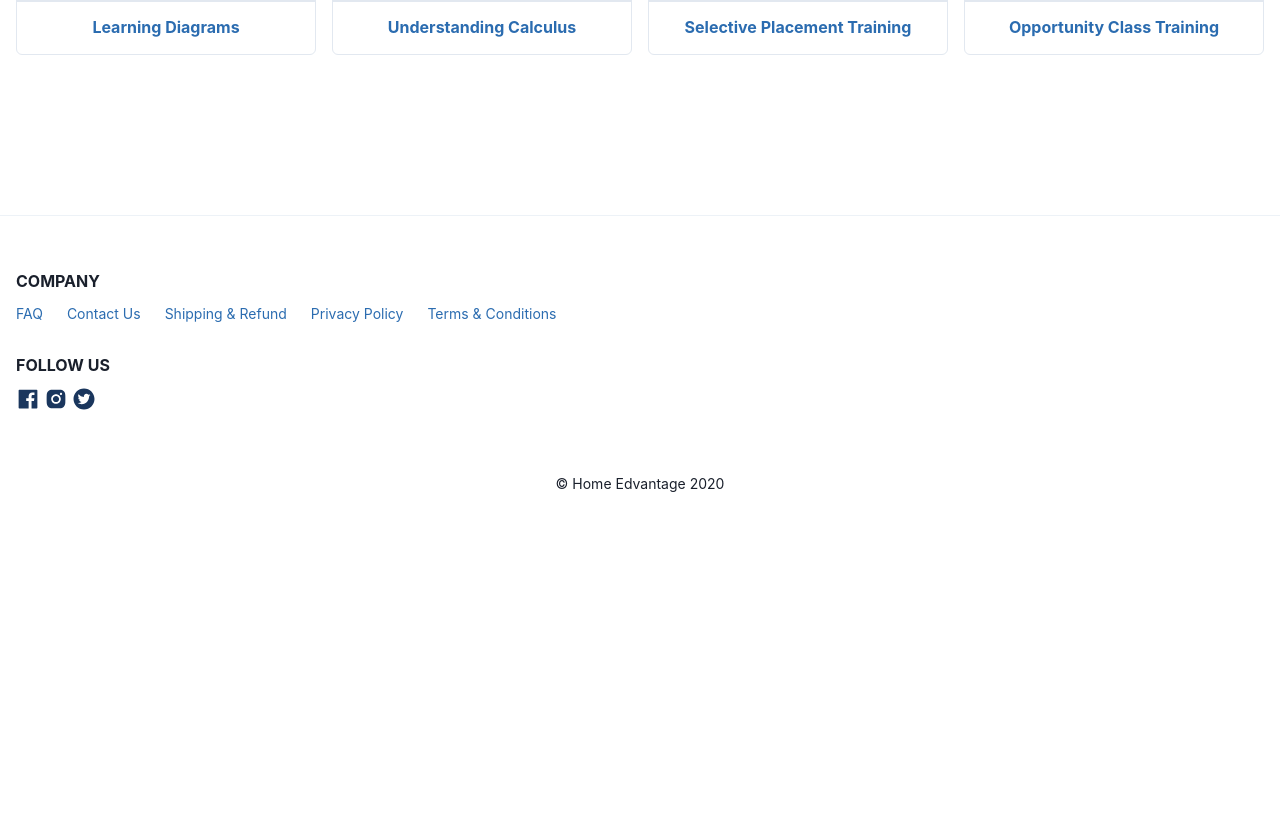
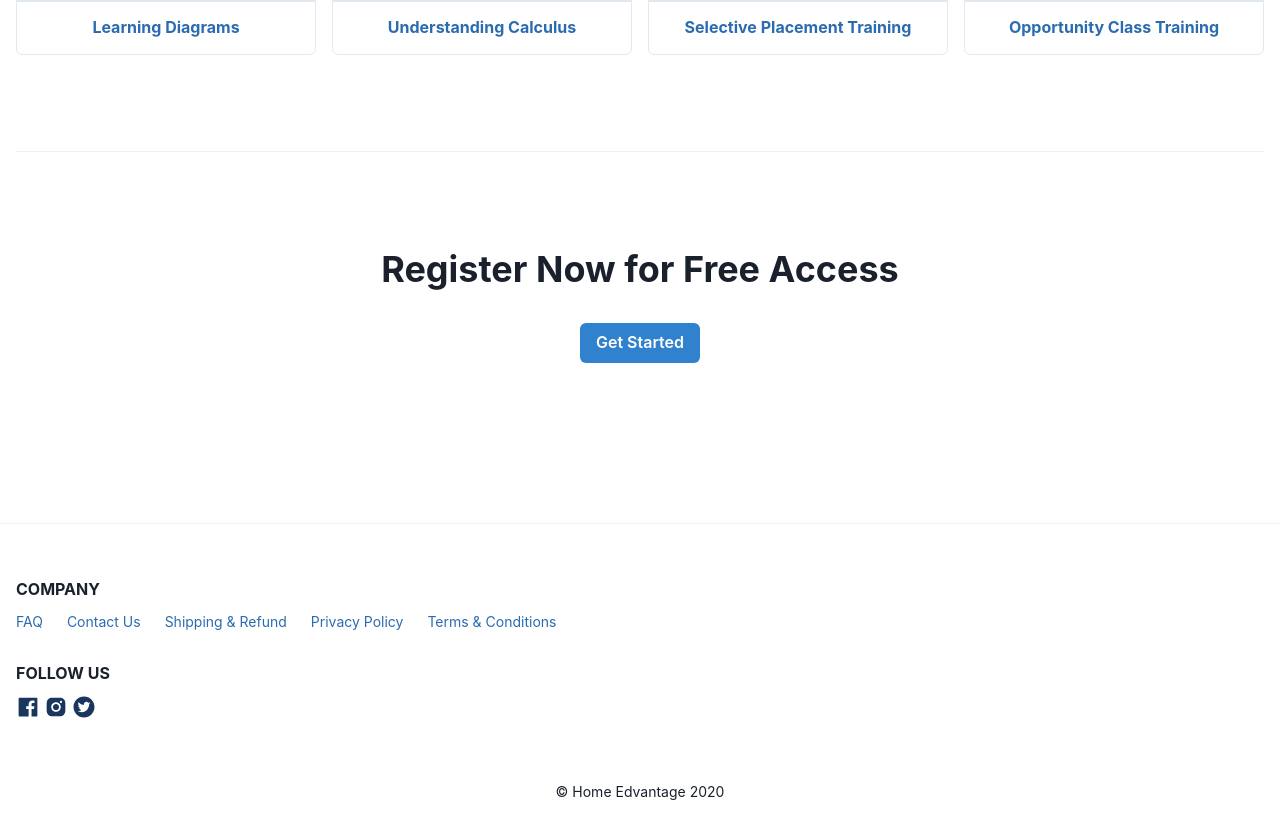
Before and after one commit to livelifedev/home-edvantage, a Next.js app: page / in a window 1280 px wide. Shown: the part 1287-2101 px from the top of the page. Before the commit the page ends 1793 px from the top, so only its background shows below. Built offline with nearby package versions, Linux system fonts and the light colour scheme.

Commit message:
added bottom register button homepage

```diff
--- a/pages/index.js
+++ b/pages/index.js
@@ -3,6 +3,7 @@ import {
   Box,
   Button,
   Container,
+  Divider,
   Heading,
   Icon,
   Input,
@@ -87,6 +88,15 @@ export default function Courses() {
               <CategoryCard name={x.name} href={x.id} key={x.id} />
             ))}
           </SimpleGrid>
+
+          <Divider my="24" />
+
+          <Heading mb="8">Register Now for Free Access</Heading>
+          <NextLink href="/membership" passHref>
+            <Button as="a" colorScheme="blue">
+              Get Started
+            </Button>
+          </NextLink>
         </Container>
       </Box>
     </main>
```
